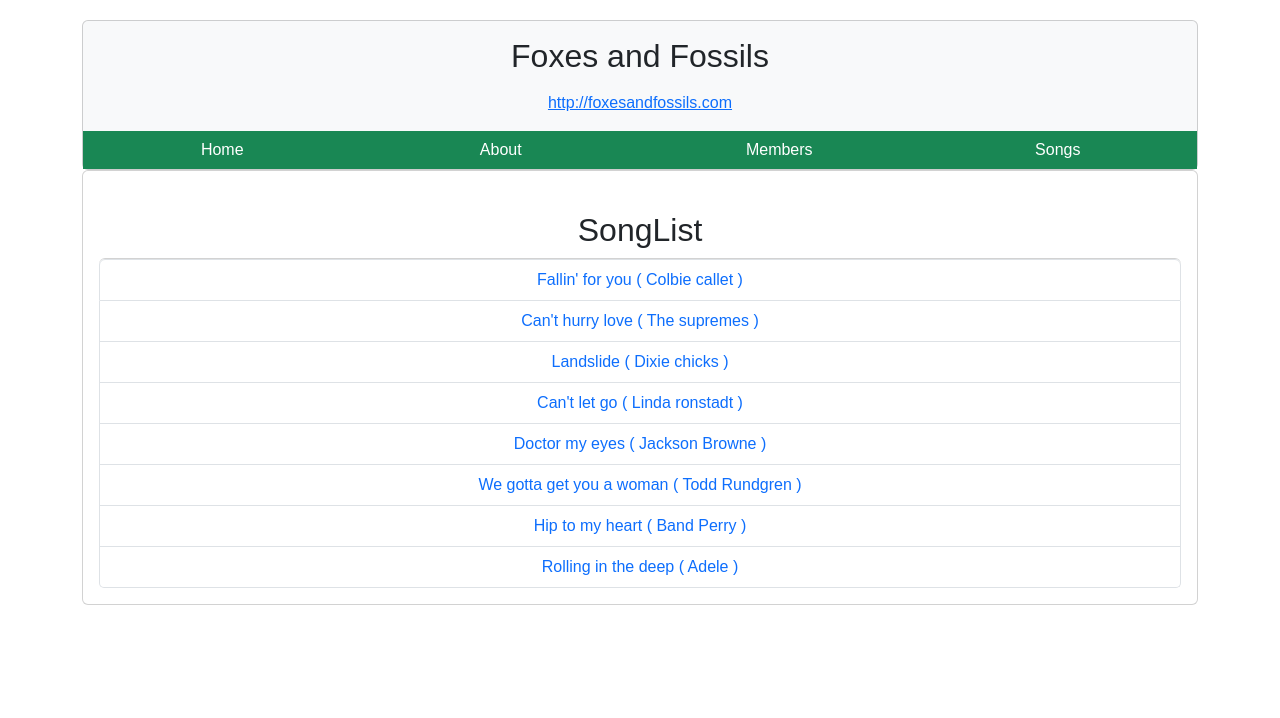
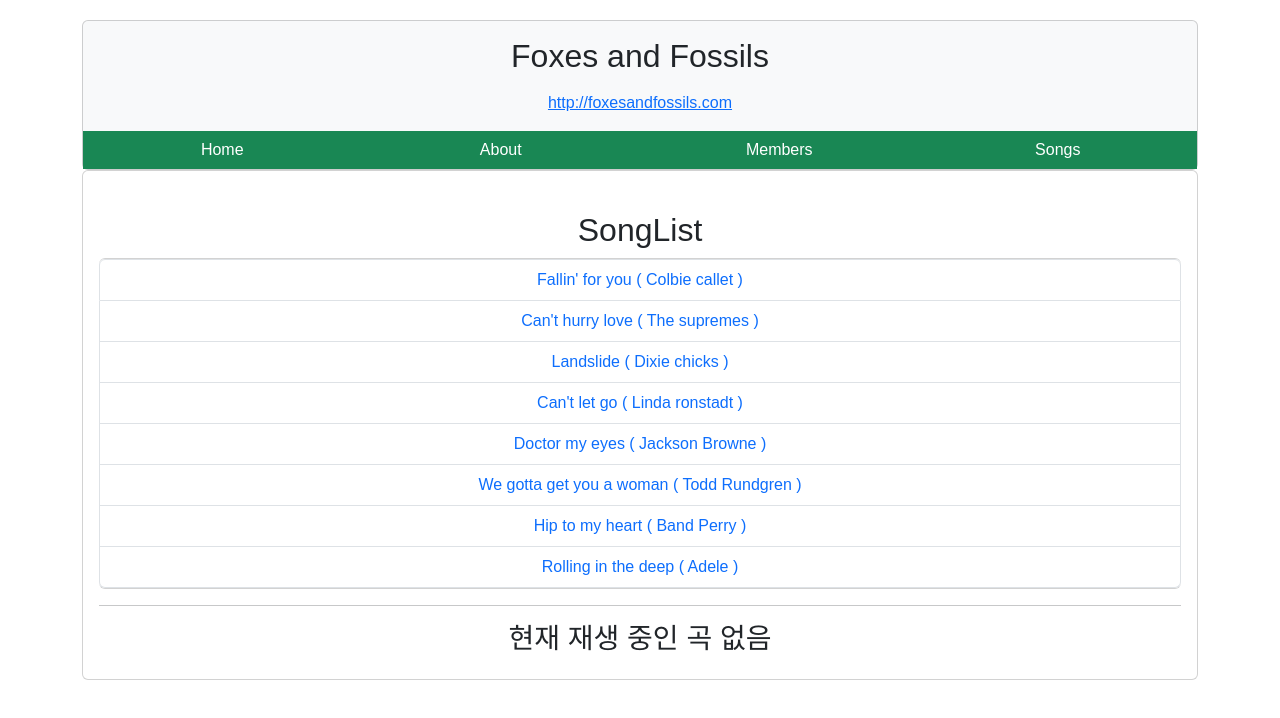
Before and after one commit to fanfarexo/quickstart-router-basic, a React (Vite) app: page /songs in a window 1280 px wide. Shown: the top 718 px of the page. Built offline with nearby package versions, Linux system fonts and the light colour scheme.

Commit message:
feat: index 라우트 설정

```diff
--- a/src/App.tsx
+++ b/src/App.tsx
@@ -7,6 +7,7 @@
 import { useState } from 'react';
 // import SongDetail from './pages/SongDetail';
 import Player from './pages/songs/Player';
+import SongIndex from './pages/songs/Index';
 
 export type MemberType = {
   name: string;
@@ -55,6 +56,7 @@
           <Route path='/about' element={<About title={'여우와 늙다리들'} />} />
           <Route path='/members' element={<Members members={members} />} />
           <Route path='/songs' element={<SongList songs={songs} />}>
+            <Route index element={<SongIndex />} />
             <Route path=':id' element={<Player songs={songs} />} />
           </Route>
         </Routes>
--- /dev/null
+++ b/src/pages/songs/Index.tsx
@@ -0,0 +1,10 @@
+const Index = () => {
+  return (
+    <>
+      <hr />
+      <h3>현재 재생 중인 곡 없음</h3>{' '}
+    </>
+  );
+};
+
+export default Index;
```
